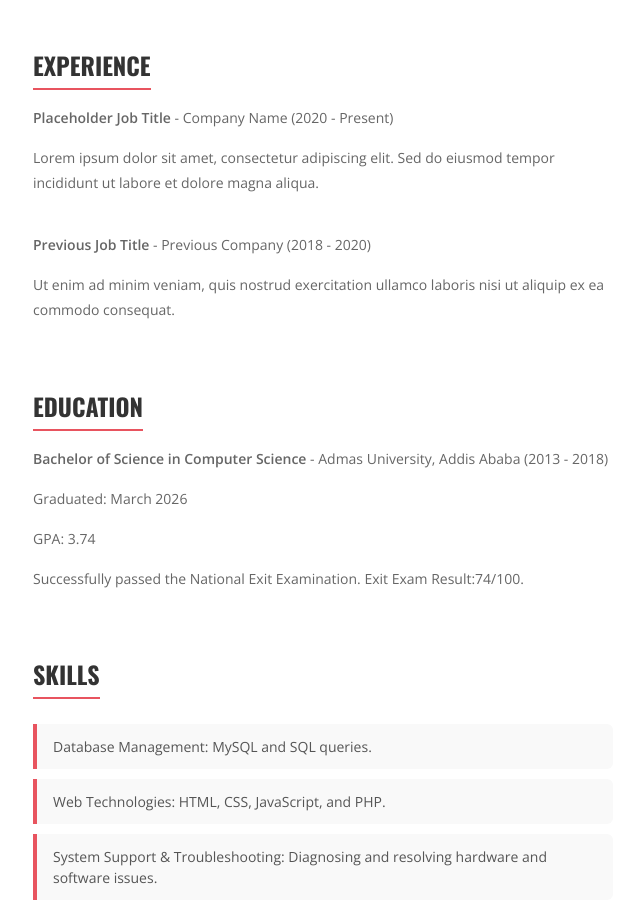
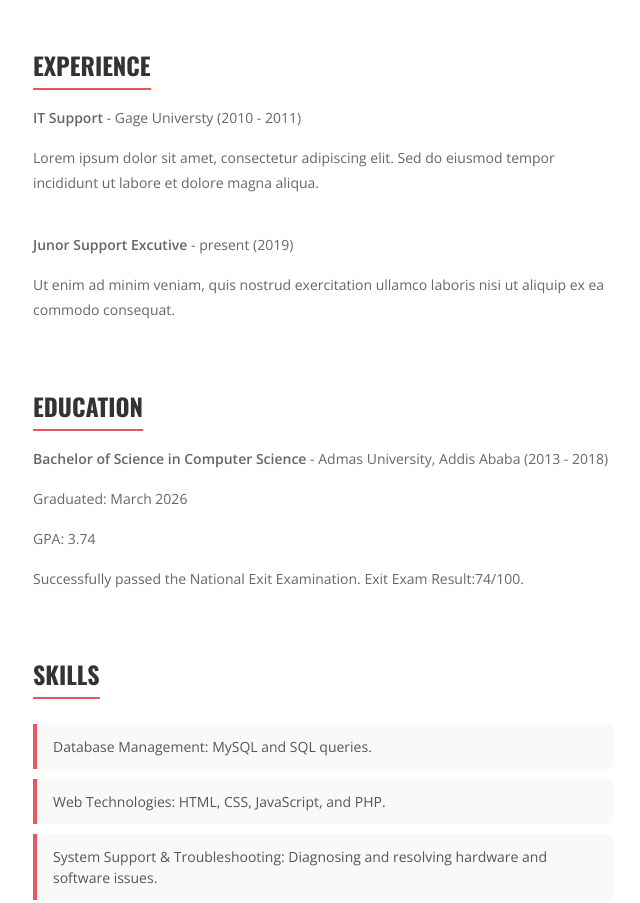
Before and after one commit to HailmichaelM/My-Portfolio, a plain HTML site: page index.html in a window 1280 px wide. Shown: the part 801-1704 px from the top of the page, without its empty margins (477-1117 px from the left). Drawn offline with nearby package versions, Linux system fonts and the light colour scheme.

Commit message:
index.html

```diff
--- a/index.html
+++ b/index.html
@@ -308,10 +308,10 @@
       <!-- EXPERIENCE SECTION -->
       <section id="experience" class="content-section">
         <h2>Experience</h2>
-        <p><strong>Placeholder Job Title</strong> - Company Name (2020 - Present)</p>
+        <p><strong>IT Support</strong> - Gage Universty (2010 - 2011)</p>
         <p>Lorem ipsum dolor sit amet, consectetur adipiscing elit. Sed do eiusmod tempor incididunt ut labore et dolore magna aliqua.</p>
         <br>
-        <p><strong>Previous Job Title</strong> - Previous Company (2018 - 2020)</p>
+        <p><strong>Junor Support Excutive</strong> - present (2019)</p>
         <p>Ut enim ad minim veniam, quis nostrud exercitation ullamco laboris nisi ut aliquip ex ea commodo consequat.</p>
       </section>
 
@@ -340,7 +340,6 @@
           <div class="skill-box">Soft Skills: Strong problem-solving abilities and a proven capacity for quick learning.</div>
         </div>
       </section>
-      <!-- AWARDS SECTION REMOVED -->
 
     </main>
   </div>
```
